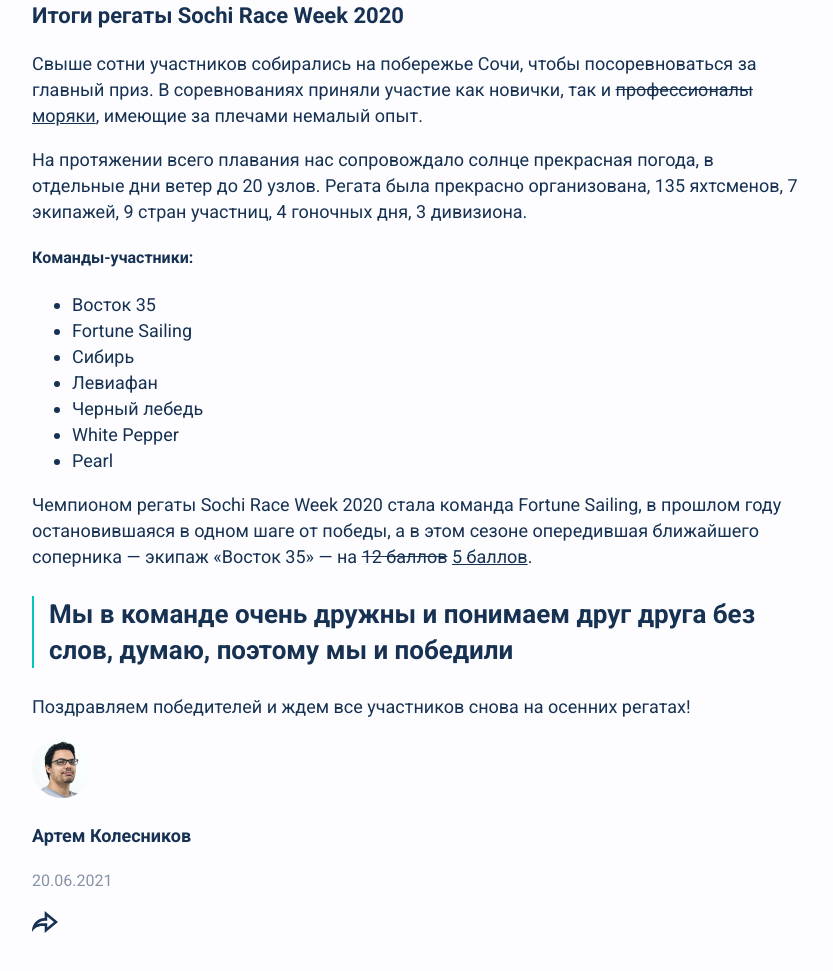
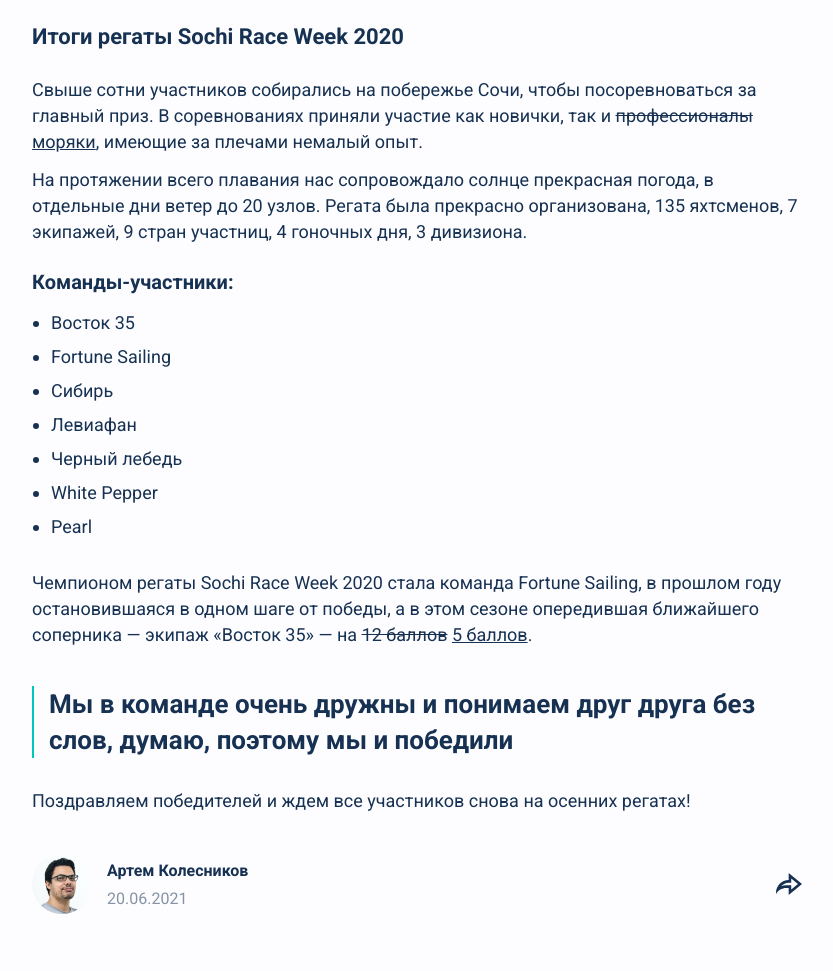
Before and after one commit to yoff3/yacht_club, a plain HTML site: page index.html in a window 1280 px wide. Shown: the part 2869-3840 px from the top of the page, without its empty margins (223-1056 px from the left). Drawn offline with Linux system fonts and the light colour scheme.

Commit message:
added final styles to the news section added footer to the news section and some containers into it, to make flex work + added classes to complete final syles

```diff
--- a/css/style.css
+++ b/css/style.css
@@ -100,6 +100,8 @@ body{
 }
 
 
+
+
 .contacts h2{
   font-size: 24px;
   line-height: 34px;
@@ -153,17 +155,6 @@ body{
   color: #163152;
 }
 
-.news h2{
-  font-size: 24px;
-  line-height: 34px;
-  text-decoration: underline;
-  text-decoration-color: #00c6bd;
-  text-underline-offset: 15px;
-  text-underline-position: under;
-  text-decoration-thickness: 2px;
-  text-align: center;
-}
-
 .winner-description{
   font-style: normal;
   font-size: 16px;
@@ -171,28 +162,10 @@ body{
   color: #8693A4;
 }
 
-.news h3{
-  font-size: 22px;
-  line-height: 26px;
-}
-
-.news h3::nth-child(2){
-  font-size: 20px;
-}
-
 .news p,
 .news .roaster-item{
   font-size: 18px;
   line-height: 26px;
-}
-
-.winner-quote{
-  font-size: 26px;
-  line-height: 36px;
-  font-weight: 700;
-  border-left: 2px solid #00c6bd;
-  padding-left: 15px;
-  margin-left: 0;
 }
 
 .article-author{
@@ -275,6 +248,131 @@ body{
   background-color: transparent;
 }
 
+.article-preview img{
+  margin-bottom: 17px;
+  display: block;
+}
+
+.article-preview{
+  margin: 0;
+  padding:0;
+}
+/*
+.news-article h3{
+  margin-top: 33px;
+  margin-bottom: 27px;
+}*/
+
+.news{
+  width: 770px;
+  margin: 0 auto;
+  margin-bottom: 80px;
+  /*согласно макету margin-bottom: 120px; на проверку подошло 80*/
+}
+
+.news h2{
+  margin-top: 0;
+  margin-bottom: 55px;
+  font-size: 24px;
+  line-height: 34px;
+  text-decoration: underline;
+  text-decoration-color: #00c6bd;
+  text-underline-offset: 15px;
+  text-underline-position: under;
+  text-decoration-thickness: 2px;
+  text-align: center;
+}
+
+.news h3{
+  font-size: 22px;
+  line-height: 26px;
+}
+
+.news h3::nth-child(2){
+  font-size: 20px;
+}
+
+.news-article p{
+  margin: 0;
+  margin-bottom: 12px;
+}
+
+.news-article h3{
+  margin-top: 33px;
+  font-weight: bold;
+  margin-bottom: 27px;
+}
+
+.news h4{
+  font-size: 20px;
+  line-height: 26px;
+  margin-top: 24px;
+  margin-bottom: 15px;
+}
+
+.roaster-list{
+  padding:0;
+  margin: 0;
+  padding-left: 19px;
+  margin-bottom: 30px;
+}
+
+.roaster-list-item{
+  margin-bottom: 8px;
+  font-size: 18px;
+  line-height: 26px;
+}
+
+
+.roaster-list-item:first-child{
+  margin-top: 15px;
+}
+
+.article-quote{
+  font-size: 26px;
+  line-height: 36px;
+  font-weight: 700;
+  border-left: 2px solid #00c6bd;
+  padding-left: 15px;
+  margin-left: 0;
+  margin-top: 38px;
+  margin-bottom: 30px;
+}
+
+.author{
+  width: 770px;
+  display: flex;
+  margin-top: 40px;
+  align-items: center;
+}
+.author-info{
+  margin-left: 15px;
+  margin-right: auto;
+}
+
+.author-info p{
+  margin: 0;
+  margin-bottom: 9px;
+  font-size: 16px;
+  line-height: 19px;
+}
+
+.author-info p:last-child{
+  margin-bottom: 0;
+}
+
+.author-img{
+  width: 60px;
+  height: 60px;
+}
+
+.author .share{
+  display: block;
+  width: 26px;
+  height: 22px;
+}
+
+
 .header-main{
   width: 1170px;
   margin: 0 auto;
@@ -306,24 +404,6 @@ body{
   width: 1170px;
   margin: 0 auto;
   padding: 0 55px;
-}
-
-.news{
-  width: 770px;
-  margin: 0 auto;
-  margin-bottom: 80px;
-  /*согласно макету margin-bottom: 120px; на проверку подошло 80*/
-}
-
-.news h2{
-  margin-top: 0;
-  margin-bottom: 55px;
-}
-
-
-.winner-preview{
-  margin: 0;
-  padding:0;
 }
 
 .contacts{
--- a/index.html
+++ b/index.html
@@ -97,8 +97,8 @@
 
       <section class="news">
         <h2>Новости</h2>
-        <article>
-          <figure class="winner-preview">
+        <article class="news-article">
+          <figure class="article-preview">
             <img src="img/sochi-race-week-2020-winner.jpg" width="770" height="301" alt="Фотография победителя недельного турнира в сочи 2020 года">
             <figcaption class="winner-description">Победитель регаты шкипер Иван Кулешов</figcaption>
           </figure>
@@ -107,23 +107,28 @@
           <p>На протяжении всего плавания нас сопровождало солнце прекрасная погода, в отдельные дни ветер до 20 узлов. Регата была прекрасно организована, 135 яхтсменов, 7 экипажей, 9 стран участниц, 4 гоночных дня, 3 дивизиона.</p>
           <h4>Команды-участники:</h4>
           <ul class="roaster-list">
-            <li class="roaster-item">Восток 35</li>
-            <li class="roaster-item">Fortune Sailing</li>
-            <li class="roaster-item">Сибирь</li>
-            <li class="roaster-item">Левиафан</li>
-            <li class="roaster-item">Черный лебедь</li>
-            <li class="roaster-item">White Pepper</li>
-            <li class="roaster-item">Pearl</li>
+            <li class="roaster-list-item">Восток 35</li>
+            <li class="roaster-list-item">Fortune Sailing</li>
+            <li class="roaster-list-item">Сибирь</li>
+            <li class="roaster-list-item">Левиафан</li>
+            <li class="roaster-list-item">Черный лебедь</li>
+            <li class="roaster-list-item">White Pepper</li>
+            <li class="roaster-list-item">Pearl</li>
           </ul>
           <p>Чемпионом регаты Sochi Race Week 2020 стала команда Fortune Sailing, в прошлом году остановившаяся в одном шаге от победы, а в этом сезоне опередившая ближайшего соперника — экипаж «Восток 35» — на <del>12 баллов</del> <ins>5 баллов</ins>.</p>
-          <blockquote class="winner-quote">Мы в команде очень дружны и понимаем друг друга без слов, думаю, поэтому мы и победили</blockquote>
+          <blockquote class="article-quote">Мы в команде очень дружны и понимаем друг друга без слов, думаю, поэтому мы и победили</blockquote>
           <p>Поздравляем победителей и ждем все участников снова на осенних регатах! </p>
-          <img src="img/author.png" width="60" height="60" alt="Фотография автора статьи Артема Колесникова">
-          <p class="article-author">Артем Колесников</p>
-          <p><time datetime="2021-06-20">20.06.2021</time></p>
-          <a href="#">
-            <img src="img/share icon.svg" width="26" height="22" alt="Иконка поделиться">
-          </a>
+
+          <footer class="author">
+            <img class="author-img" src="img/author.png" width="60" height="60" alt="Фотография автора статьи Артема Колесникова">
+            <div class="author-info">
+              <p class="article-author">Артем Колесников</p>
+              <p><time datetime="2021-06-20">20.06.2021</time></p>
+            </div>
+            <a href="#" class="share">
+              <img src="img/share icon.svg" width="26" height="22" alt="Иконка поделиться">
+            </a>
+          </footer>
         </article>
       </section>
 
```
